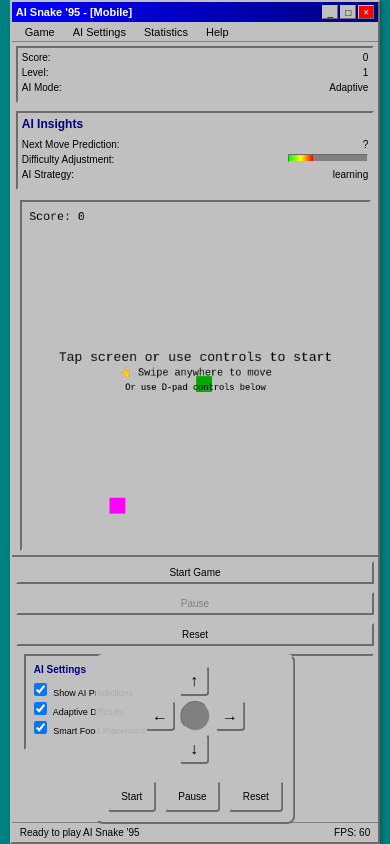
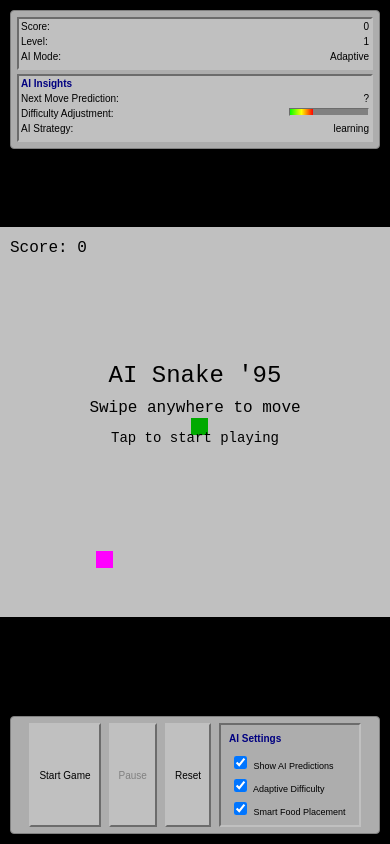
Before and after one commit to studentGarv/Kiro_Retro_Game, a website: page index.html in a window 390 px wide. Drawn offline with Linux system fonts and the light colour scheme; a web font is replaced by a local one.

Commit message:
more fixes

```diff
--- a/game.js
+++ b/game.js
@@ -25,6 +25,9 @@ class SnakeGame {
         this.lastMoveTime = 0;
         this.lastUpdateTime = 0;
         this.moveInterval = 150; // Base move interval in ms
+
+        // Adjust canvas size for mobile
+        this.adjustCanvasSize();
 
         // Bind methods
         this.gameLoop = this.gameLoop.bind(this);
@@ -292,11 +295,12 @@ class SnakeGame {
             this.ctx.textAlign = 'center';
 
             if (isMobile()) {
-                this.ctx.fillText('Tap screen or use controls to start', this.canvas.width / 2, this.canvas.height / 2 - 20);
+                this.ctx.font = '24px monospace';
+                this.ctx.fillText('AI Snake \'95', this.canvas.width / 2, this.canvas.height / 2 - 40);
+                this.ctx.font = '16px monospace';
+                this.ctx.fillText('Swipe anywhere to move', this.canvas.width / 2, this.canvas.height / 2 - 10);
                 this.ctx.font = '14px monospace';
-                this.ctx.fillText('👆 Swipe anywhere to move', this.canvas.width / 2, this.canvas.height / 2);
-                this.ctx.font = '12px monospace';
-                this.ctx.fillText('Or use D-pad controls below', this.canvas.width / 2, this.canvas.height / 2 + 20);
+                this.ctx.fillText('Tap to start playing', this.canvas.width / 2, this.canvas.height / 2 + 20);
             } else {
                 this.ctx.fillText('Press any arrow key to start', this.canvas.width / 2, this.canvas.height / 2);
             }
@@ -371,66 +375,8 @@ class SnakeGame {
     }
 
     drawTouchFeedback() {
-        // Draw touch point feedback
-        if (this.touchPoint) {
-            const age = Date.now() - this.touchPoint.time;
-            if (age < 200) { // Show for 200ms
-                const alpha = 1 - (age / 200);
-                this.ctx.fillStyle = `rgba(255, 255, 255, ${alpha * 0.5})`;
-                this.ctx.beginPath();
-                this.ctx.arc(this.touchPoint.x, this.touchPoint.y, 15, 0, 2 * Math.PI);
-                this.ctx.fill();
-
-                this.ctx.strokeStyle = `rgba(255, 255, 255, ${alpha})`;
-                this.ctx.lineWidth = 2;
-                this.ctx.stroke();
-            }
-        }
-
-        // Draw swipe direction indicator
-        if (this.swipeIndicator && this.gameRunning && !this.gameOver && !this.gamePaused) {
-            const centerX = this.canvas.width / 2;
-            const centerY = this.canvas.height / 2;
-            const size = 30;
-
-            this.ctx.fillStyle = 'rgba(255, 255, 0, 0.7)';
-            this.ctx.font = '24px monospace';
-            this.ctx.textAlign = 'center';
-
-            let symbol = '';
-            let offsetX = 0;
-            let offsetY = 0;
-
-            switch (this.swipeIndicator) {
-                case 'up':
-                    symbol = '↑';
-                    offsetY = -size;
-                    break;
-                case 'down':
-                    symbol = '↓';
-                    offsetY = size;
-                    break;
-                case 'left':
-                    symbol = '←';
-                    offsetX = -size;
-                    break;
-                case 'right':
-                    symbol = '→';
-                    offsetX = size;
-                    break;
-            }
-
-            // Draw background circle
-            this.ctx.fillStyle = 'rgba(0, 0, 0, 0.5)';
-            this.ctx.beginPath();
-            this.ctx.arc(centerX + offsetX, centerY + offsetY, 20, 0, 2 * Math.PI);
-            this.ctx.fill();
-
-            // Draw arrow
-            this.ctx.fillStyle = 'rgba(255, 255, 0, 0.9)';
-            this.ctx.fillText(symbol, centerX + offsetX, centerY + offsetY + 8);
-            this.ctx.textAlign = 'left';
-        }
+        // Touch feedback disabled for cleaner mobile experience
+        // Swipe direction indicators removed
     }
 
     drawGameOverScreen() {
@@ -467,33 +413,7 @@ class SnakeGame {
     }
 
     setupTouchControls() {
-        // Touch button controls
-        const btnUp = document.getElementById('btn-up');
-        const btnDown = document.getElementById('btn-down');
-        const btnLeft = document.getElementById('btn-left');
-        const btnRight = document.getElementById('btn-right');
-
-        if (btnUp) btnUp.addEventListener('touchstart', (e) => {
-            e.preventDefault();
-            this.handleDirectionInput('up');
-        });
-
-        if (btnDown) btnDown.addEventListener('touchstart', (e) => {
-            e.preventDefault();
-            this.handleDirectionInput('down');
-        });
-
-        if (btnLeft) btnLeft.addEventListener('touchstart', (e) => {
-            e.preventDefault();
-            this.handleDirectionInput('left');
-        });
-
-        if (btnRight) btnRight.addEventListener('touchstart', (e) => {
-            e.preventDefault();
-            this.handleDirectionInput('right');
-        });
-
-        // Enhanced swipe gesture recognition
+        // Enhanced swipe gesture recognition for fullscreen mobile
         let touchStartX = 0;
         let touchStartY = 0;
         let touchEndX = 0;
@@ -511,9 +431,6 @@ class SnakeGame {
             touchStartY = touch.clientY;
             touchStartTime = Date.now();
             isSwipeInProgress = true;
-
-            // Visual feedback for touch start
-            this.showTouchFeedback(touch.clientX, touch.clientY);
         });
 
         this.canvas.addEventListener('touchmove', (e) => {
@@ -522,9 +439,6 @@ class SnakeGame {
                 const touch = e.changedTouches[0];
                 touchEndX = touch.clientX;
                 touchEndY = touch.clientY;
-
-                // Show swipe direction preview
-                this.showSwipePreview(touchStartX, touchStartY, touchEndX, touchEndY);
             }
         });
 
@@ -548,12 +462,22 @@ class SnakeGame {
             this.clearSwipePreview();
         });
 
-        // Prevent scrolling on touch
+        // Prevent scrolling and zooming on mobile
         document.addEventListener('touchmove', (e) => {
-            if (e.target.closest('#gameCanvas') || e.target.closest('.mobile-controls')) {
-                e.preventDefault();
-            }
+            e.preventDefault();
         }, { passive: false });
+
+        document.addEventListener('gesturestart', (e) => {
+            e.preventDefault();
+        });
+
+        document.addEventListener('gesturechange', (e) => {
+            e.preventDefault();
+        });
+
+        document.addEventListener('gestureend', (e) => {
+            e.preventDefault();
+        });
     }
 
     handleDirectionInput(direction) {
@@ -653,41 +577,54 @@ class SnakeGame {
     }
 
     showTouchFeedback(x, y) {
-        // Convert screen coordinates to canvas coordinates
-        const rect = this.canvas.getBoundingClientRect();
-        const canvasX = (x - rect.left) * (this.canvas.width / rect.width);
-        const canvasY = (y - rect.top) * (this.canvas.height / rect.height);
-
-        // Store touch point for visual feedback
-        this.touchPoint = { x: canvasX, y: canvasY, time: Date.now() };
+        // Touch feedback disabled for cleaner mobile experience
     }
 
     showSwipePreview(startX, startY, endX, endY) {
-        const deltaX = endX - startX;
-        const deltaY = endY - startY;
-        const distance = Math.sqrt(deltaX * deltaX + deltaY * deltaY);
-
-        if (distance > 15) { // Show preview after minimum movement
-            let direction = null;
-            const angle = Math.atan2(deltaY, deltaX) * 180 / Math.PI;
-
-            if (angle >= -45 && angle <= 45) {
-                direction = 'right';
-            } else if (angle >= 45 && angle <= 135) {
-                direction = 'down';
-            } else if (angle >= -135 && angle <= -45) {
-                direction = 'up';
-            } else {
-                direction = 'left';
-            }
-
-            this.swipeIndicator = direction;
-        }
+        // Swipe preview disabled for cleaner mobile experience
     }
 
     clearSwipePreview() {
-        this.swipeIndicator = null;
-        this.touchPoint = null;
+        // No visual feedback to clear
+    }
+
+    adjustCanvasSize() {
+        if (isMobile()) {
+            // Make canvas fill the screen on mobile
+            const updateCanvasSize = () => {
+                const canvas = this.canvas;
+                const container = canvas.parentElement;
+
+                // Get the actual viewport size
+                const vw = Math.max(document.documentElement.clientWidth || 0, window.innerWidth || 0);
+                const vh = Math.max(document.documentElement.clientHeight || 0, window.innerHeight || 0);
+
+                // Set canvas to fill viewport
+                canvas.style.width = vw + 'px';
+                canvas.style.height = vh + 'px';
+
+                // Maintain square aspect ratio for game logic
+                const size = Math.min(vw, vh);
+                canvas.width = size;
+                canvas.height = size;
+
+                // Update grid size to maintain game proportions
+                this.gridSize = Math.floor(size / 20); // 20x20 grid
+                this.tileCount = Math.floor(size / this.gridSize);
+
+                // Redraw if game is initialized
+                if (this.snake) {
+                    this.draw();
+                }
+            };
+
+            // Update on load and resize
+            updateCanvasSize();
+            window.addEventListener('resize', updateCanvasSize);
+            window.addEventListener('orientationchange', () => {
+                setTimeout(updateCanvasSize, 100);
+            });
+        }
     }
 
     gameLoop(currentTime = 0) {
@@ -1020,13 +957,7 @@ document.addEventListener('DOMContentLoaded', () => {
 
     // Mobile-specific setup
     if (isMobile()) {
-        // Show mobile controls
-        const mobileControls = document.getElementById('mobile-controls');
-        if (mobileControls) {
-            mobileControls.style.display = 'flex';
-        }
-
-        // Adjust window for mobile
+        // Adjust window for mobile fullscreen
         const gameWindow = document.getElementById('game-window');
         gameWindow.classList.add('mobile-mode');
 
@@ -1036,9 +967,15 @@ document.addEventListener('DOMContentLoaded', () => {
             taskbar.style.display = 'none';
         }
 
-        // Add mobile instructions
+        // Set mobile title
         const titleText = document.querySelector('.title-bar-text');
-        titleText.textContent = 'AI Snake \'95 - [Mobile]';
+        if (titleText) {
+            titleText.textContent = 'AI Snake \'95 - [Mobile]';
+        }
+
+        // Prevent zoom and scroll
+        document.body.style.overflow = 'hidden';
+        document.documentElement.style.overflow = 'hidden';
     }
 
     // Update taskbar time (desktop only)
--- a/index.html
+++ b/index.html
@@ -78,24 +78,6 @@
 
                 <div class="game-area">
                     <canvas id="gameCanvas" width="480" height="480"></canvas>
-
-                    <!-- Mobile Touch Controls -->
-                    <div class="mobile-controls" id="mobile-controls">
-                        <div class="dpad">
-                            <button class="dpad-btn dpad-up" id="btn-up">↑</button>
-                            <div class="dpad-middle">
-                                <button class="dpad-btn dpad-left" id="btn-left">←</button>
-                                <div class="dpad-center"></div>
-                                <button class="dpad-btn dpad-right" id="btn-right">→</button>
-                            </div>
-                            <button class="dpad-btn dpad-down" id="btn-down">↓</button>
-                        </div>
-                        <div class="mobile-game-controls">
-                            <button class="mobile-btn" onclick="startGame()">Start</button>
-                            <button class="mobile-btn" onclick="pauseGame()">Pause</button>
-                            <button class="mobile-btn" onclick="resetGame()">Reset</button>
-                        </div>
-                    </div>
                 </div>
 
                 <div class="controls-panel">
--- a/styles.css
+++ b/styles.css
@@ -344,6 +344,8 @@ body {
     display: flex;
     flex-direction: column;
     align-items: center;
+    width: 100%;
+    height: 100%;
 }
 
 .mobile-mode {
@@ -356,210 +358,147 @@ body {
     user-select: none;
 }
 
-.mobile-controls {
-    display: none;
-    position: absolute;
-    bottom: 10px;
-    left: 50%;
-    transform: translateX(-50%);
-    background: rgba(192, 192, 192, 0.9);
-    border: 2px outset #c0c0c0;
-    border-radius: 8px;
-    padding: 15px;
-    gap: 15px;
-    flex-direction: column;
-    align-items: center;
-    z-index: 100;
-}
+/* Mobile Fullscreen Layout */
+@media (max-width: 900px) {
+    body {
+        margin: 0;
+        padding: 0;
+        overflow: hidden;
+    }
 
-.dpad {
-    display: grid;
-    grid-template-rows: 1fr 1fr 1fr;
-    grid-template-columns: 1fr 1fr 1fr;
-    gap: 2px;
-    width: 120px;
-    height: 120px;
-}
+    .desktop {
+        background: #000000;
+    }
 
-.dpad-up {
-    grid-column: 2;
-    grid-row: 1;
-}
+    .window {
+        width: 100vw;
+        height: 100vh;
+        top: 0;
+        left: 0;
+        border: none;
+        box-shadow: none;
+    }
 
-.dpad-middle {
-    grid-column: 1 / -1;
-    grid-row: 2;
-    display: flex;
-    align-items: center;
-    justify-content: space-between;
-}
+    .title-bar {
+        display: none;
+    }
 
-.dpad-down {
-    grid-column: 2;
-    grid-row: 3;
-}
+    .menu-bar {
+        display: none;
+    }
 
-.dpad-btn {
-    width: 35px;
-    height: 35px;
-    background: #c0c0c0;
-    border: 2px outset #c0c0c0;
-    font-size: 18px;
-    font-weight: bold;
-    cursor: pointer;
-    user-select: none;
-    display: flex;
-    align-items: center;
-    justify-content: center;
-    border-radius: 4px;
-}
-
-.dpad-btn:active {
-    border: 2px inset #c0c0c0;
-    background: #a0a0a0;
-    transform: scale(0.95);
-    transition: transform 0.1s ease;
-}
-
-.dpad-btn:hover {
-    background: #d0d0d0;
-}
-
-.dpad-center {
-    width: 35px;
-    height: 35px;
-    background: #808080;
-    border: 1px inset #c0c0c0;
-    border-radius: 50%;
-}
-
-.mobile-game-controls {
-    display: flex;
-    gap: 8px;
-}
-
-.mobile-btn {
-    background: #c0c0c0;
-    border: 2px outset #c0c0c0;
-    padding: 8px 12px;
-    cursor: pointer;
-    font-family: inherit;
-    font-size: 10px;
-    border-radius: 4px;
-}
-
-.mobile-btn:active {
-    border: 2px inset #c0c0c0;
-    transform: scale(0.95);
-    transition: transform 0.1s ease;
-}
-
-.mobile-btn:hover {
-    background: #d0d0d0;
-}
-
-/* Responsive adjustments */
-@media (max-width: 900px) {
-    .window {
-        width: 95vw;
-        height: 95vh;
-        top: 10px;
-        left: 2.5vw;
+    .status-bar {
+        display: none;
     }
 
     .game-container {
+        height: 100vh;
         flex-direction: column;
+        justify-content: center;
+        align-items: center;
+        background: #000000;
     }
 
     .game-info {
-        width: 100%;
+        position: absolute;
+        top: 10px;
+        left: 10px;
+        right: 10px;
+        width: auto;
         flex-direction: row;
-        justify-content: space-around;
-        padding: 4px;
-        border-right: none;
-        border-bottom: 2px inset #c0c0c0;
+        justify-content: space-between;
+        padding: 8px;
+        background: rgba(192, 192, 192, 0.9);
+        border: 1px solid #808080;
+        border-radius: 4px;
+        z-index: 10;
     }
 
     .info-panel, .ai-panel {
         flex: 1;
         margin: 0 4px;
         padding: 4px;
+        font-size: 10px;
+    }
+
+    .info-panel h3, .ai-panel h3 {
+        font-size: 10px;
+        margin-bottom: 4px;
     }
 
     .controls-panel {
-        width: 100%;
+        position: absolute;
+        bottom: 10px;
+        left: 10px;
+        right: 10px;
+        width: auto;
         flex-direction: row;
-        justify-content: space-around;
-        padding: 4px;
-        border-left: none;
-        border-top: 2px inset #c0c0c0;
+        justify-content: center;
+        padding: 8px;
+        background: rgba(192, 192, 192, 0.9);
+        border: 1px solid #808080;
+        border-radius: 4px;
+        z-index: 10;
     }
 
     .ai-controls {
-        margin-top: 0;
-        margin-left: 8px;
+        margin: 0;
+        display: flex;
+        flex-direction: row;
+        gap: 15px;
+        align-items: center;
+    }
+
+    .ai-controls h4 {
+        margin: 0;
+        margin-right: 10px;
+    }
+
+    .ai-controls label {
+        margin: 0 5px;
+        font-size: 9px;
     }
 
     #gameCanvas {
-        width: 90vw;
-        max-width: 480px;
-        height: auto;
-        margin: 4px;
-    }
-
-    .mobile-controls {
-        display: flex;
-        position: fixed;
-        bottom: 40px;
-        left: 50%;
-        transform: translateX(-50%);
+        width: 100vw;
+        height: 100vh;
+        max-width: none;
+        max-height: none;
+        margin: 0;
+        border: none;
+        object-fit: contain;
     }
 
     /* Hide desktop taskbar on mobile */
     .taskbar {
         display: none;
     }
-
-    /* Adjust window for mobile without taskbar */
-    .window {
-        height: 100vh;
-        top: 0;
-    }
 }
 
 @media (max-width: 600px) {
     .game-info {
         flex-direction: column;
-        gap: 8px;
+        gap: 4px;
+        padding: 6px;
     }
 
     .controls-panel {
+        padding: 6px;
+    }
+
+    .ai-controls {
         flex-direction: column;
         gap: 8px;
+        align-items: flex-start;
+    }
+
+    .ai-controls h4 {
+        margin-right: 0;
+        margin-bottom: 4px;
     }
 
     .info-panel, .ai-panel {
         margin: 0;
-    }
-
-    .mobile-controls {
-        bottom: 20px;
-        padding: 10px;
-    }
-
-    .dpad {
-        width: 100px;
-        height: 100px;
-    }
-
-    .dpad-btn {
-        width: 30px;
-        height: 30px;
-        font-size: 16px;
-    }
-
-    .dpad-center {
-        width: 30px;
-        height: 30px;
+        padding: 2px;
     }
 }
```
